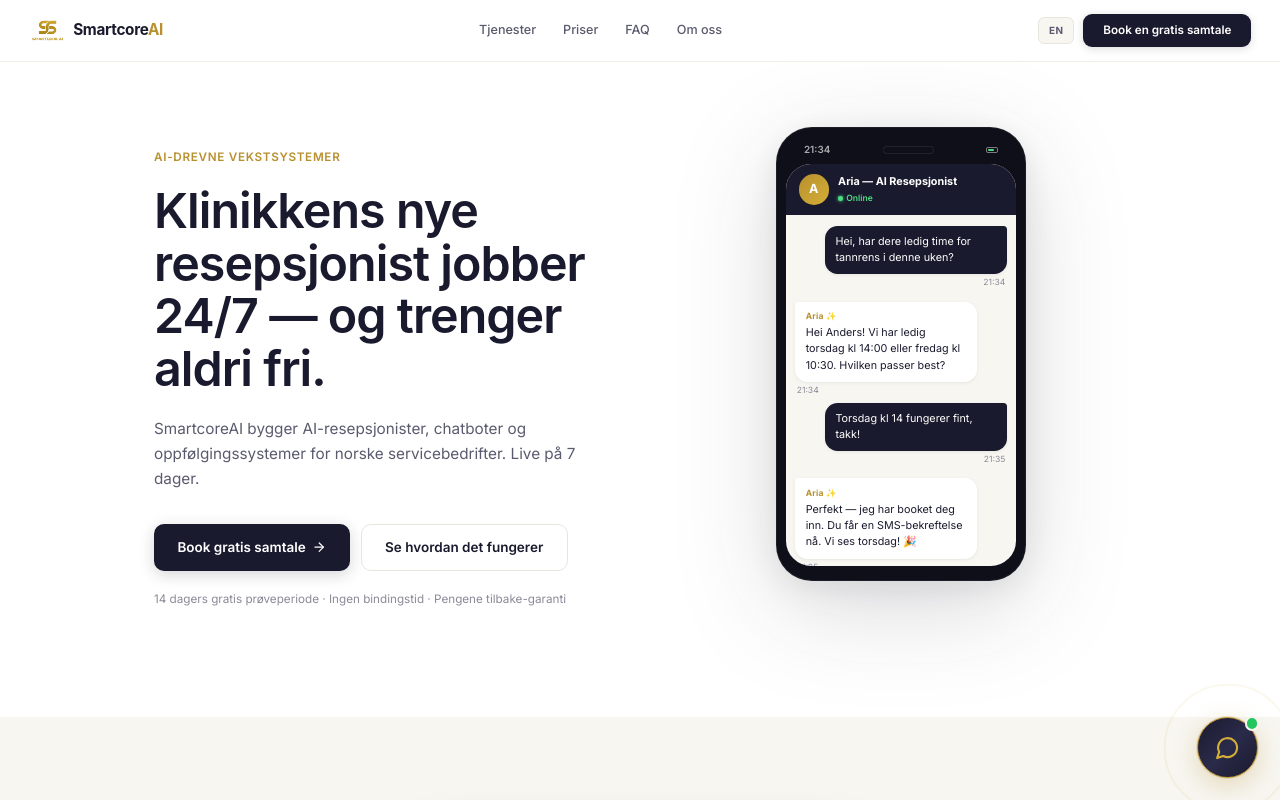
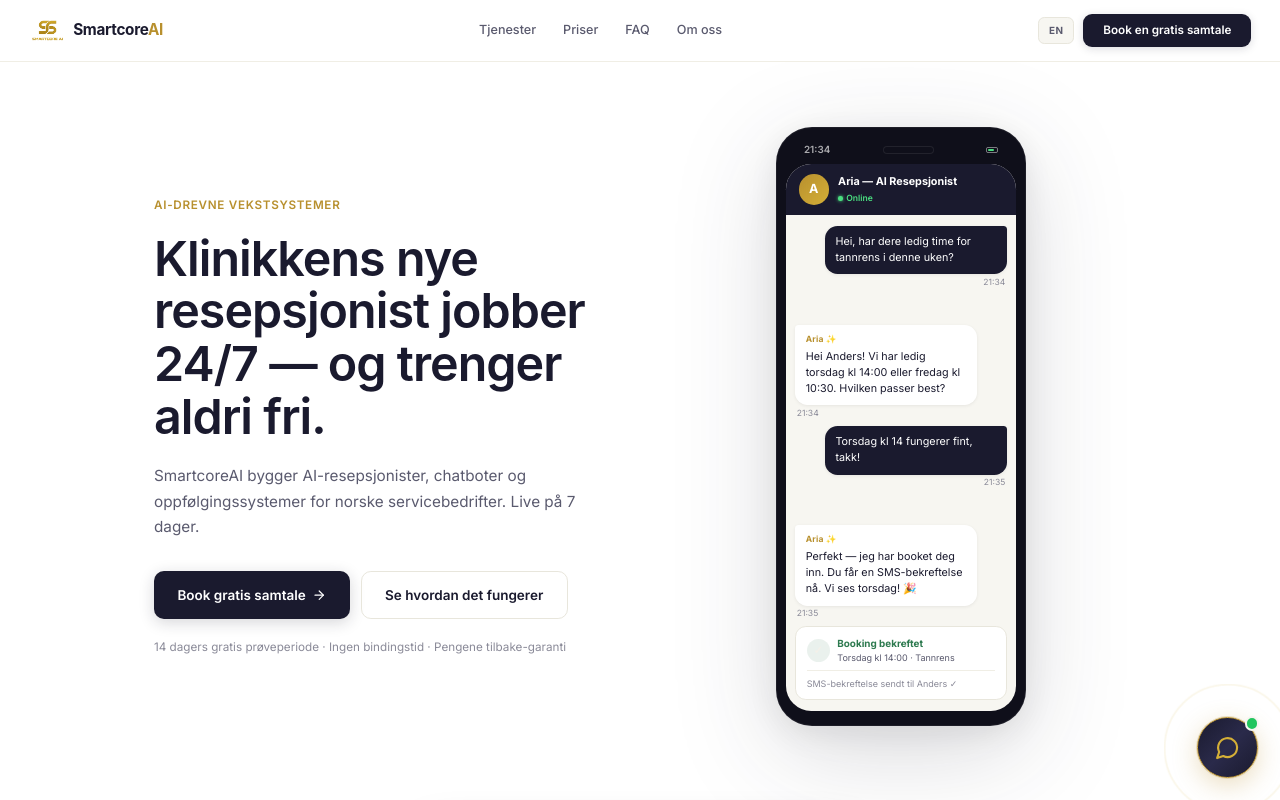
Before and after one commit to Smartcoreai/Smartcoreaimain, a Next.js app: page / in a window 1280 px wide. Shown: the top 800 px of the page. Built offline with nearby package versions, Linux system fonts and the light colour scheme; a web font is replaced by a local one.

Commit message:
fix: restore phone size, only prevent scroll movement
Co-Authored-By: Claude Sonnet 4.6 <noreply@anthropic.com>

```diff
--- a/components/Hero.tsx
+++ b/components/Hero.tsx
@@ -138,9 +138,6 @@ function PhoneMockup() {
       maxWidth: 278,
       margin: "0 auto",
       filter: "drop-shadow(0 28px 56px rgba(26,26,46,0.16)) drop-shadow(0 8px 16px rgba(0,0,0,0.08))",
-      /* Fixed height so phone never resizes as messages animate */
-      height: 560,
-      overflow: "hidden",
     }}>
       {/* Phone shell — always stationary */}
       <div style={{
@@ -205,27 +202,26 @@ function PhoneMockup() {
             </div>
           </div>
 
-          {/* Messages — fixed height, never grows */}
+          {/* Messages */}
           <div style={{
             padding: "12px 10px",
             display: "flex",
             flexDirection: "column",
             gap: 7,
-            height: 390,
-            overflow: "hidden",
+            minHeight: 270,
           }}>
             <ChatBubble msg={CHAT_MSGS[0]} visible={phase >= 1} />
 
-            {/* Aria typing 1 */}
+            {/* Aria typing 1 — scaleY so layout height never changes */}
             <div style={{
               alignSelf: "flex-start",
               background: "#ffffff",
               borderRadius: "4px 14px 14px 14px",
               boxShadow: "0 1px 4px rgba(0,0,0,0.07)",
-              maxHeight: phase === 2 ? 40 : 0,
               opacity: phase === 2 ? 1 : 0,
-              overflow: "hidden",
-              transition: "max-height 0.25s ease, opacity 0.25s ease",
+              transform: phase === 2 ? "scaleY(1)" : "scaleY(0)",
+              transformOrigin: "top left",
+              transition: "opacity 0.25s ease, transform 0.25s ease",
             }}>
               <TypingDots />
             </div>
@@ -233,16 +229,16 @@ function PhoneMockup() {
             <ChatBubble msg={CHAT_MSGS[1]} visible={phase >= 3} />
             <ChatBubble msg={CHAT_MSGS[2]} visible={phase >= 4} />
 
-            {/* Aria typing 2 */}
+            {/* Aria typing 2 — scaleY so layout height never changes */}
             <div style={{
               alignSelf: "flex-start",
               background: "#ffffff",
               borderRadius: "4px 14px 14px 14px",
               boxShadow: "0 1px 4px rgba(0,0,0,0.07)",
-              maxHeight: phase === 5 ? 40 : 0,
               opacity: phase === 5 ? 1 : 0,
-              overflow: "hidden",
-              transition: "max-height 0.25s ease, opacity 0.25s ease",
+              transform: phase === 5 ? "scaleY(1)" : "scaleY(0)",
+              transformOrigin: "top left",
+              transition: "opacity 0.25s ease, transform 0.25s ease",
             }}>
               <TypingDots />
             </div>
```
